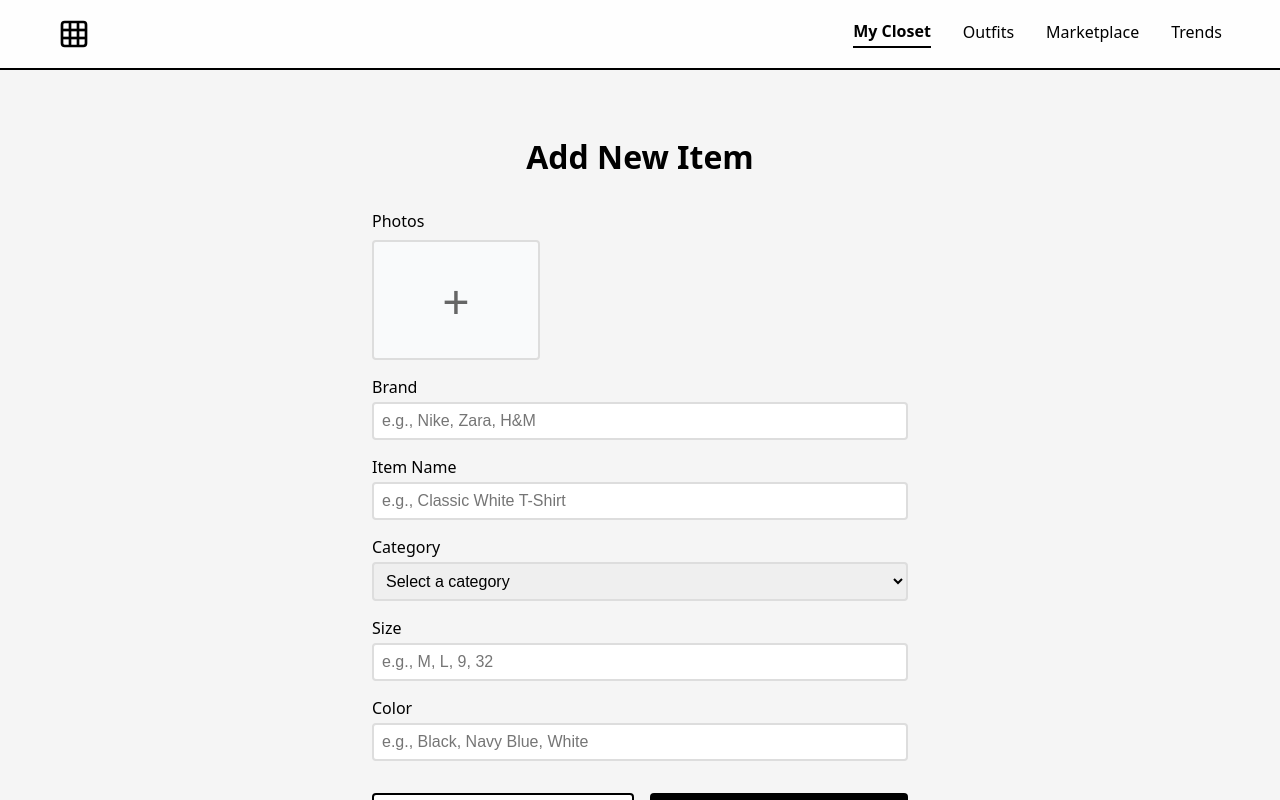
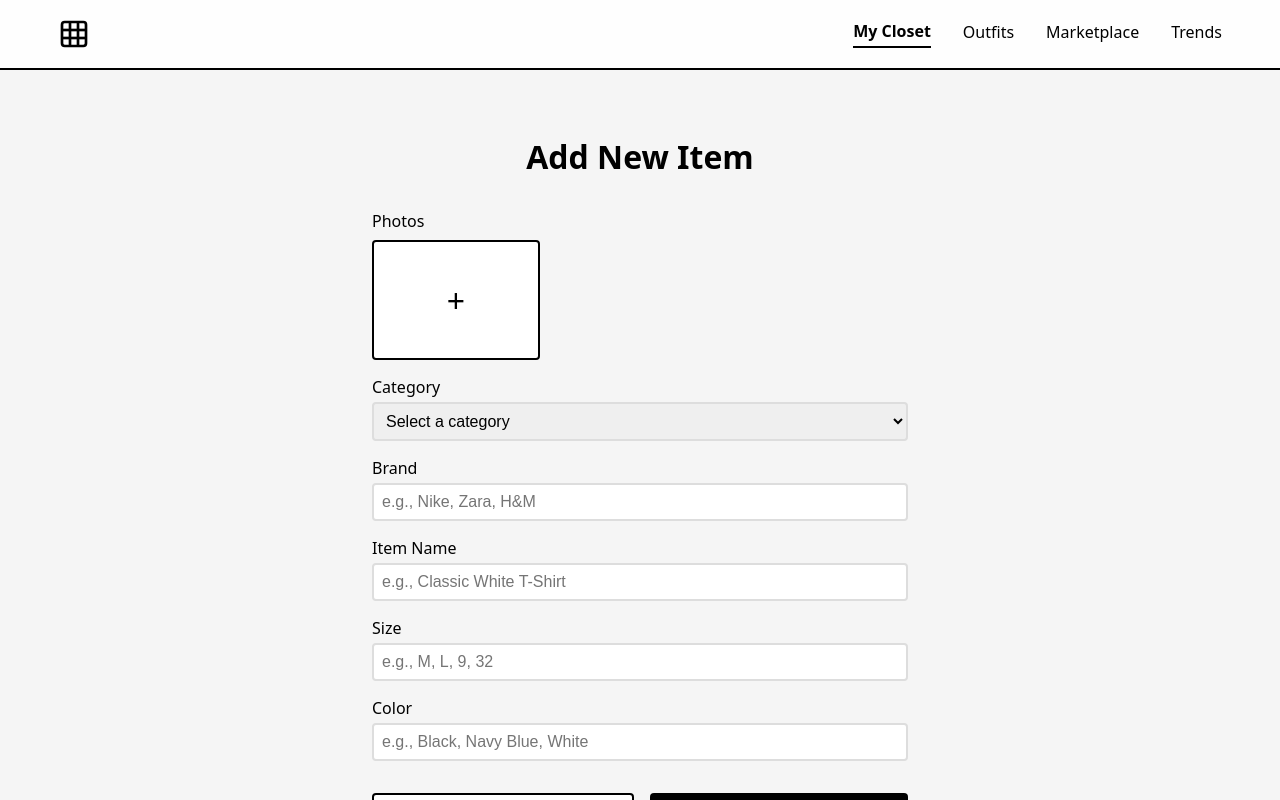
Before and after one commit to jbhatnagar00/CLST-2, a React (Vite) app: page /closet/add-item in a window 1280 px wide. Shown: the top 800 px of the page. Built offline with nearby package versions, Linux system fonts and the light colour scheme; sample sign-in values are in the browser's storage.

Commit message:
Update AddItemPage.tsx

```diff
--- a/src/pages/AddItemPage.tsx
+++ b/src/pages/AddItemPage.tsx
@@ -182,19 +182,19 @@ const AddItemPage = () => {
                 alignItems: 'center',
                 justifyContent: 'center',
                 height: '120px',
-                border: '2px solid #ddd',
+                border: '2px solid black',
                 borderRadius: '0.25rem',
                 cursor: 'pointer',
-                backgroundColor: '#f9fafb',
-                transition: 'opacity 0.2s'
+                backgroundColor: 'white',
+                transition: 'background-color 0.2s'
               }}
-              onMouseEnter={(e) => e.currentTarget.style.opacity = '0.8'}
-              onMouseLeave={(e) => e.currentTarget.style.opacity = '1'}
+              onMouseEnter={(e) => e.currentTarget.style.backgroundColor = '#f5f5f5'}
+              onMouseLeave={(e) => e.currentTarget.style.backgroundColor = 'white'}
               >
                 <span style={{
-                  fontSize: '3rem',
-                  fontWeight: '200',
-                  color: '#666'
+                  fontSize: '2rem',
+                  fontWeight: '300',
+                  color: 'black'
                 }}>+</span>
                 <input
                   type="file"
@@ -207,6 +207,24 @@ const AddItemPage = () => {
             )}
           </div>
           {errors.photos && <div style={errorStyle}>{errors.photos}</div>}
+        </label>
+
+        {/* Category */}
+        <label style={labelStyle}>
+          Category
+          <select
+            value={itemData.category}
+            onChange={(e) => handleInputChange('category', e.target.value)}
+            style={inputStyle}
+          >
+            <option value="">Select a category</option>
+            <option value="tops">Tops</option>
+            <option value="bottoms">Bottoms</option>
+            <option value="outerwear">Outerwear</option>
+            <option value="shoes">Shoes</option>
+            <option value="accessories">Accessories</option>
+          </select>
+          {errors.category && <div style={errorStyle}>{errors.category}</div>}
         </label>
 
         {/* Brand */}
@@ -233,24 +251,6 @@ const AddItemPage = () => {
             placeholder="e.g., Classic White T-Shirt"
           />
           {errors.itemName && <div style={errorStyle}>{errors.itemName}</div>}
-        </label>
-
-        {/* Category */}
-        <label style={labelStyle}>
-          Category
-          <select
-            value={itemData.category}
-            onChange={(e) => handleInputChange('category', e.target.value)}
-            style={inputStyle}
-          >
-            <option value="">Select a category</option>
-            <option value="tops">Tops</option>
-            <option value="bottoms">Bottoms</option>
-            <option value="outerwear">Outerwear</option>
-            <option value="shoes">Shoes</option>
-            <option value="accessories">Accessories</option>
-          </select>
-          {errors.category && <div style={errorStyle}>{errors.category}</div>}
         </label>
 
         {/* Size */}
```
